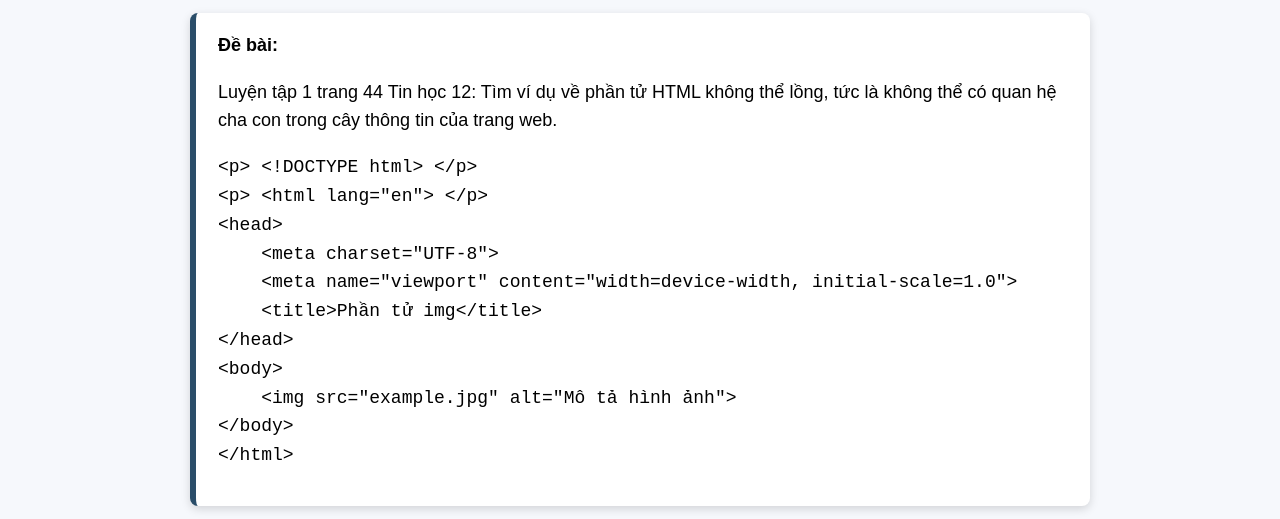
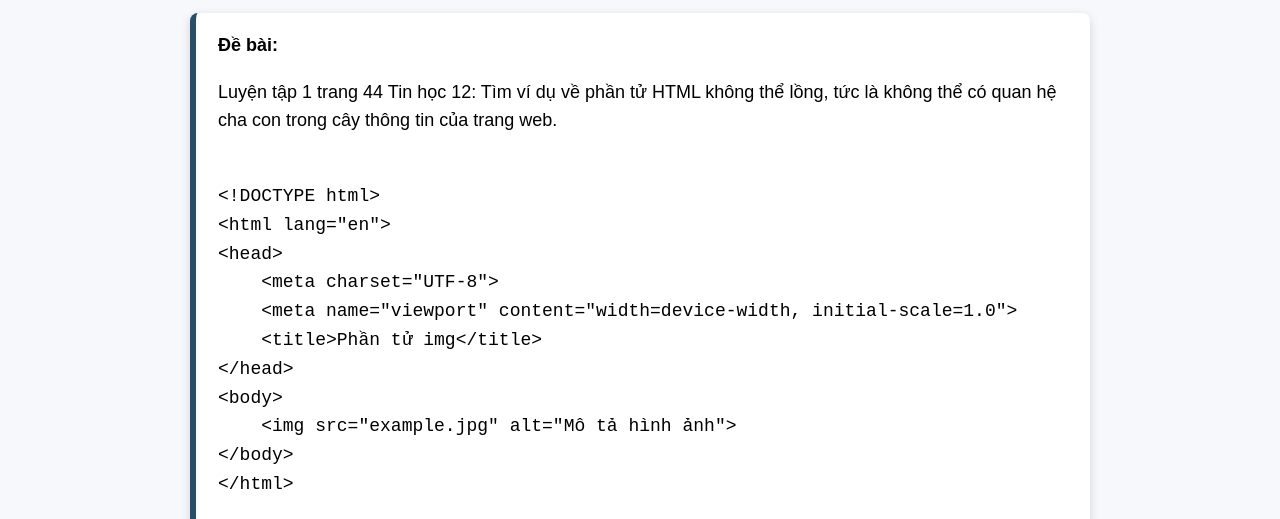
Before and after one commit to thanhphuong290908-stack/b-i-7, a plain HTML site: page index.html in a window 1280 px wide. Shown: the part 433-952 px from the top of the page. Drawn offline with Linux system fonts and the light colour scheme.

Commit message:
Update index.html

```diff
--- a/index.html
+++ b/index.html
@@ -95,9 +95,9 @@
           <P>Luyện tập 1 trang 44 Tin học 12: Tìm ví dụ về phần tử HTML không thể lồng, tức là không thể có quan hệ cha con trong cây thông tin của trang web.
 </P>
 
-     <pre>
-&lt;p&gt; &lt;!DOCTYPE html&gt; &lt;/p&gt;
-&lt;p&gt; &lt;html lang="en"&gt; &lt;/p&gt;
+     <pre><code>
+&lt;!DOCTYPE html&gt;
+&lt;html lang="en"&gt;
 &lt;head&gt;
     &lt;meta charset="UTF-8"&gt;
     &lt;meta name="viewport" content="width=device-width, initial-scale=1.0"&gt;
@@ -107,7 +107,7 @@
     &lt;img src="example.jpg" alt="Mô tả hình ảnh"&gt;
 &lt;/body&gt;
 &lt;/html&gt;
-</pre>
+     </pre></code>
 
     </div>
 
@@ -129,8 +129,8 @@
     "Trong đầm gì đẹp bằng sen, lá xanh bông trắng lại chen nhị vàng."
 &lt;/body&gt;
 &lt;/html&gt;
-
-      <P>
+  <pre>
+  <P>
 Cây thông tin:
 html
 ├── head
@@ -139,10 +139,8 @@ html
 │   └── title
 └── body
     └── "Trong đầm gì đẹp bằng sen..."
-
-      </P>
-
-  </pre>
+  </P>
+ </pre>
 
     <h2>VẬN DỤNG</h2>
 
```
